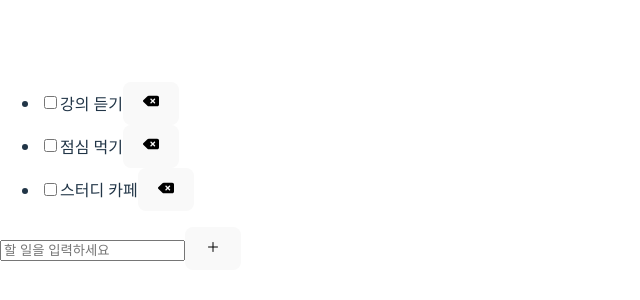
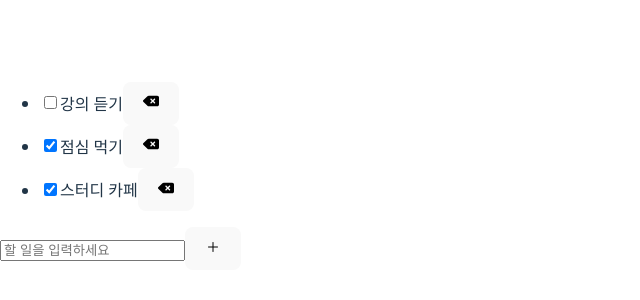
Before and after one commit to mindaaaa/react-todo, a React (Vite) app: page / in a window 1280 px wide. Shown: the part 232-532 px from the top of the page, without its empty margins (0-640 px from the left). Built offline with nearby package versions, Linux system fonts and the light colour scheme.

Commit message:
feat: checkbox status 기능 추가

```diff
--- a/src/components/TodoList/Todo.jsx
+++ b/src/components/TodoList/Todo.jsx
@@ -2,11 +2,23 @@ import React from 'react';
 import { FaDeleteLeft } from 'react-icons/fa6';
 
 export default function Todo({ todo, updateChecked, deleteTodo }) {
+  const { id, text, status } = todo;
+  const handleChecked = (e) => {
+    const status = e.target.checked ? 'done' : 'todo';
+    updateChecked({ ...todo, status });
+  };
+
   const handleDelete = () => deleteTodo(todo);
+
   return (
     <li>
-      <input type='checkbox' />
-      <label htmlFor='checkbox'>{todo.text}</label>
+      <input
+        id={id}
+        type='checkbox'
+        checked={status === 'done'}
+        onChange={handleChecked}
+      />
+      <label htmlFor={id}>{text}</label>
       <button onClick={handleDelete}>
         <FaDeleteLeft />
       </button>
--- a/src/components/TodoList/TodoList.jsx
+++ b/src/components/TodoList/TodoList.jsx
@@ -4,9 +4,9 @@ import Todo from './Todo.jsx';
 
 export default function TodoList() {
   const [todos, setTodos] = useState([
-    { id: 1, text: '강의 듣기', status: 'active' },
-    { id: 2, text: '점심 먹기', status: 'completed' },
-    { id: 3, text: '스터디 카페', status: 'completed' },
+    { id: 1, text: '강의 듣기', status: 'todo' },
+    { id: 2, text: '점심 먹기', status: 'done' },
+    { id: 3, text: '스터디 카페', status: 'done' },
   ]);
 
   const handleAddTodo = (todo) => setTodos([...todos, todo]);
```
